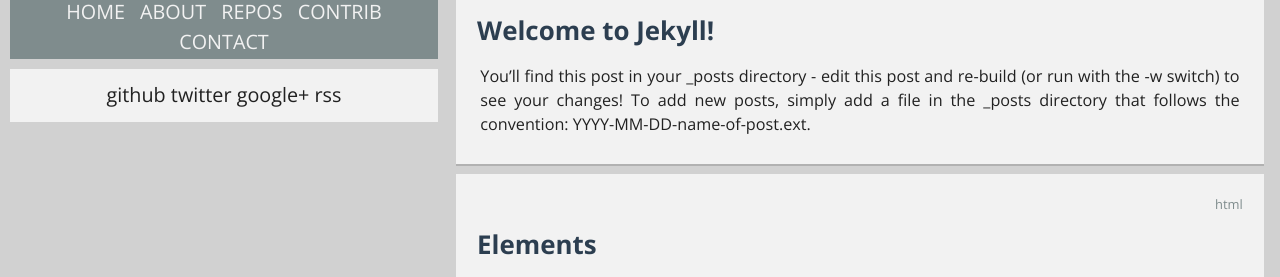
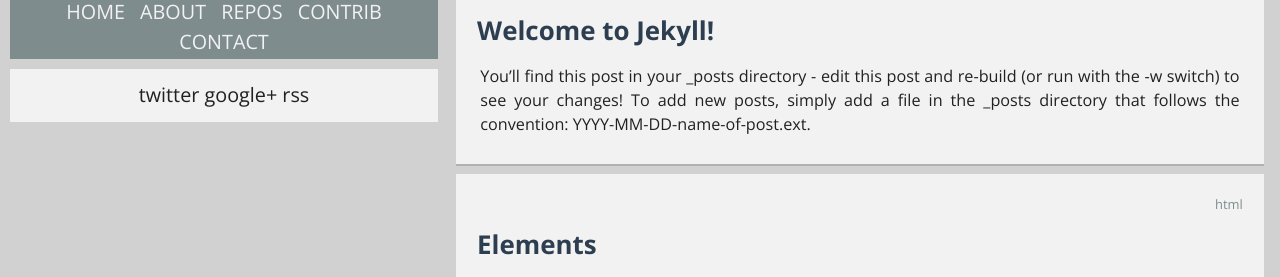
Before and after one commit to mikedopp/mikedopp.github.io, a Jekyll site: the page built from index.html, in a window 1280 px wide. Shown: the part 263-540 px from the top of the page. Built offline with Jekyll 4.4.1, drawn with Linux system fonts in a browser that asks for light colours; the list of posts is cut into pages by our own code.

Commit message:
this might break0

```diff
--- a/_config.yml
+++ b/_config.yml
@@ -32,7 +32,7 @@ permalink: /:categories/:year/:month/:day/:title/
 disqus-id: mike_dopp
 enable-share: true
 twitter: mikedopp
-##github: mikedopp
+#github: mikedopp
 google: +mikedopp
 facebook: mikedopp
 
--- a/_layouts/default.html
+++ b/_layouts/default.html
@@ -50,7 +50,6 @@
         </nav>
 
         <div class='module links color-3'>
-            <a href='https://github.com/{{ site.github }}' title='Profile in Github' target='_blank'>github</a>
             <a href='https://twitter.com/{{ site.twitter }}' title='Profile in Twitter' target='_blank'>twitter</a>
             <a href='https://plus.google.com/{{ site.google }}' title='Profile in Google+' target='_blank'>Google+</a>
             <a href='{{ site.url }}/feed.xml' title='Suscribe to RSS' target='_blank'>rss</a>
```
